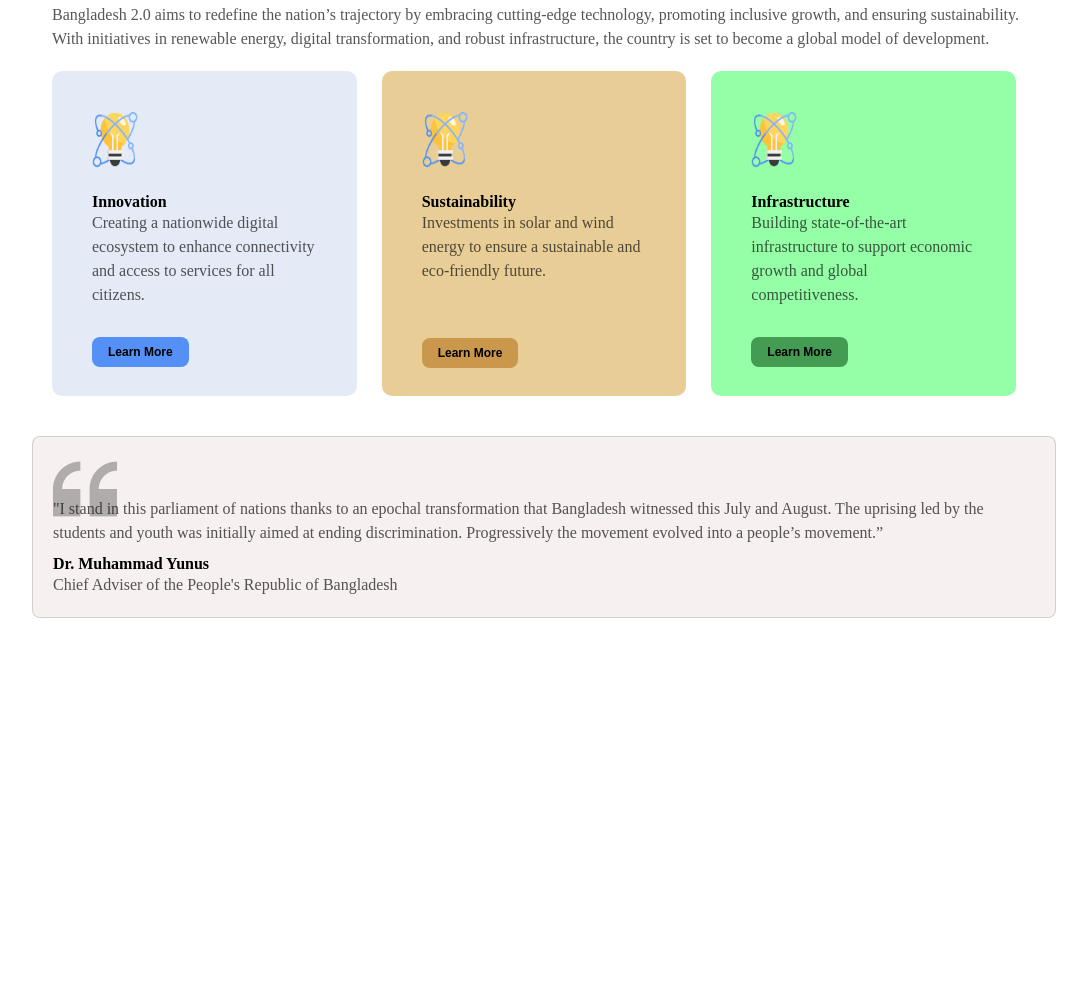
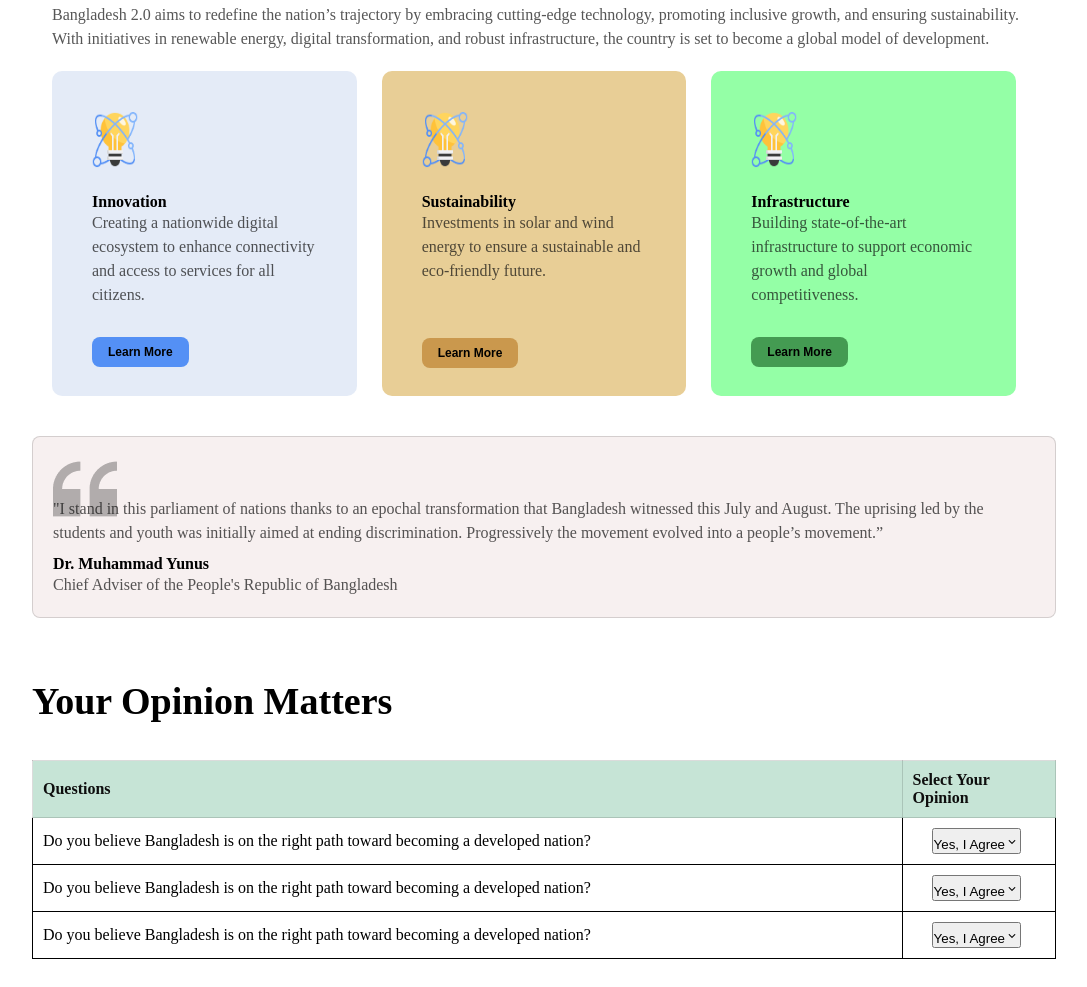
Before and after one commit to AhasanAraShimi/Assignment.1, a plain HTML site: page index.html in a window 1280 px wide. Shown: the part 1306-2293 px from the top of the page, without its empty margins (96-1183 px from the left). Before the commit the page ends 1924 px from the top, so only its background shows below. Drawn offline with nearby package versions, Linux system fonts and the light colour scheme; a web font is replaced by a local one.

Commit message:
new adds

```diff
--- a/index.html
+++ b/index.html
@@ -4,6 +4,8 @@
   <meta charset="UTF-8">
   <meta name="viewport" content="width=device-width, initial-scale=1.0">
   <title>First Assignment</title>
+
+  <link rel="stylesheet" href="https://fonts.googleapis.com/css2?family=Material+Symbols+Outlined:opsz,wght,FILL,GRAD@20..48,100..700,0..1,-50..200&icon_names=keyboard_arrow_down" />
 
   <link rel="preconnect" href="https://fonts.googleapis.com">
 <link rel="preconnect" href="https://fonts.gstatic.com" crossorigin>
@@ -105,6 +107,42 @@
 </div>
 </section>
 
+<!--Opinion Section-->
+<section class="opinion-section">
+  <h2 class="section-heading">Your Opinion Matters</h2>
+  <table>
+    <thead>
+      <tr>
+        <th>Questions</th>
+        <th class="change">Select Your Opinion</th>
+      </tr>
+    </thead>
+    <tbody>
+
+      <tr>
+      <td>Do you believe Bangladesh is on the right path toward becoming a developed nation?</td>
+      <td class="change"><button>Yes, I Agree<span class="material-symbols-outlined">
+        keyboard_arrow_down
+        </span></button></div></td>
+    </tr>
+
+    <tr>
+      <td>Do you believe Bangladesh is on the right path toward becoming a developed nation?</td>
+      <td class="change"><button>Yes, I Agree<span class="material-symbols-outlined">
+        keyboard_arrow_down
+        </span></button></td>
+    </tr>
+
+    <tr>
+      <td>Do you believe Bangladesh is on the right path toward becoming a developed nation?</td>
+      <td class="change"></div><button>Yes, I Agree<span class="material-symbols-outlined">
+        keyboard_arrow_down
+        </span></button></td>
+    </tr>
+  </tbody>
+
+  </table>
+</section>
 
   </main>
   <footer></footer>
--- a/style.css
+++ b/style.css
@@ -146,6 +146,7 @@ margin-bottom: 20px;
 
 
 /*Vishion Section Style*/
+
 .vishion{
   width: 80%;
 padding: 20px;
@@ -228,6 +229,7 @@ padding: 20px;
   padding: 20px;
   border: 1px solid rgba(14, 14, 14, 0.15);
   border-radius: 8px;
+  margin-bottom: 64px;
 
 }
 
@@ -247,3 +249,45 @@ padding: 20px;
   Font-size: 16px;
   margin-top: 10px;
 }
+
+/*Opinion Section*/
+.opinion-section{
+  width: 80%;
+  margin: auto;
+  margin-bottom: 64px;
+
+}
+.opinion-section table{
+  width: 100%;
+  margin-top: 40px;
+  border-collapse: collapse;
+}
+
+.opinion-section th{
+  border: none;
+  text-align: left;
+  padding: 10px;
+  border: 1px solid rgba(14, 14, 14, 0.15);
+  background: rgb(198, 228, 214);
+  margin-left: 10px;
+  color: rgb(14, 14, 14);
+  font-size: 16px;
+  font-weight: 600;
+
+}
+
+.opinion-section td{
+  border: 1px solid black;
+  background-color:white;
+  padding-left:10px ;
+}
+
+.change{
+  width: 15%;
+  text-align: center;
+  padding: 10px 15px;
+}
+table .material-symbols-outlined{
+  font-size: 14px;
+  margin-top: 5px;
+}
```
